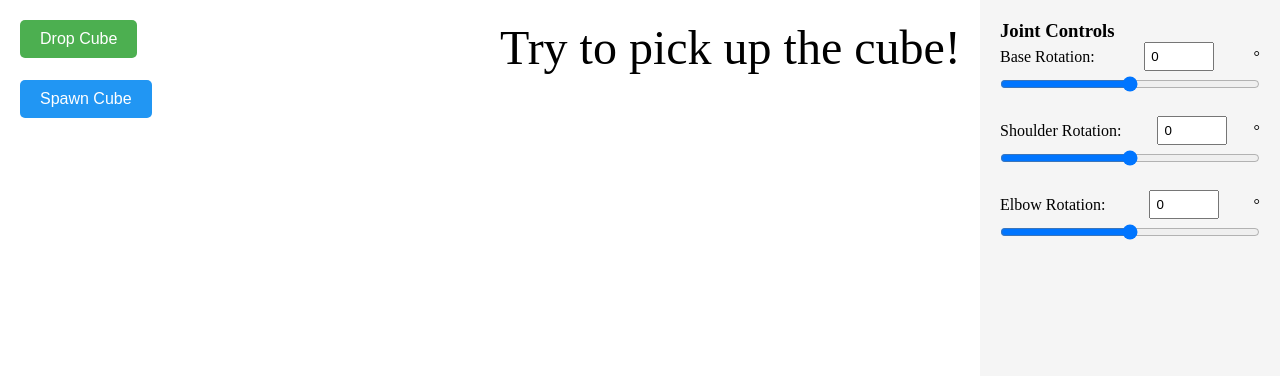
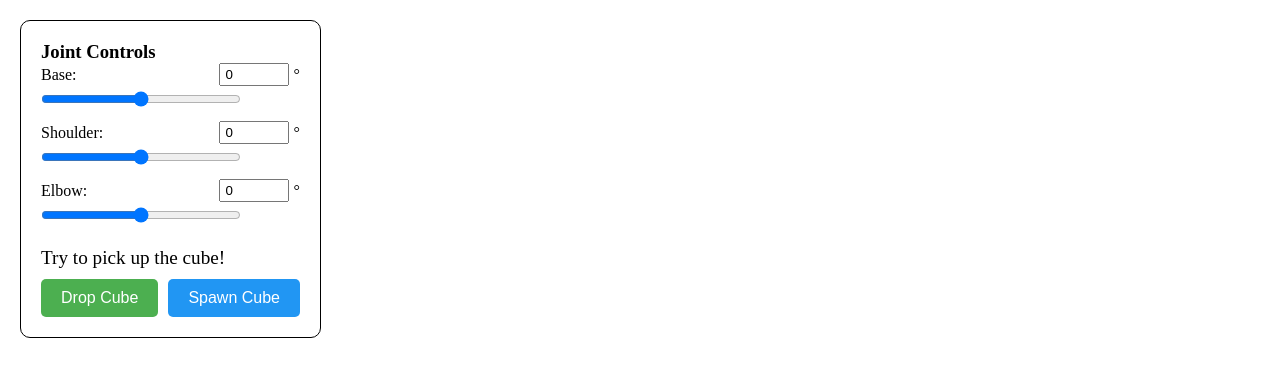
Before and after one commit to klitown/robotic-arm-simulation, a React (Vite) app: page / in a window 1280 px wide. Shown: the top 376 px of the page. Built offline with nearby package versions, Linux system fonts and the light colour scheme; no server answers.

Commit message:
Update UI elements: joint controls and canvas

```diff
--- a/src/components/RoboticArm/JointControls.tsx
+++ b/src/components/RoboticArm/JointControls.tsx
@@ -1,40 +1,37 @@
 import React from "react";
-import { degreesToRadians } from "../../utils/math";
 
 interface JointControlsProps {
     jointAngles: number[];
     setJointAngles: (angles: number[]) => void;
+    onDropCube: () => void;
+    onSpawnCube: () => void;
+    isGrasping: boolean;
 }
 
 export const JointControls: React.FC<JointControlsProps> = ({
     jointAngles,
     setJointAngles,
+    onDropCube,
+    onSpawnCube,
+    isGrasping,
 }) => {
-    const handleJointChange = (index: number, degrees: number) => {
-        // Clamp value between -180 and 180
-        const clampedDegrees = Math.min(Math.max(degrees, -180), 180);
-        const newAngles = [...jointAngles];
-        newAngles[index] = degreesToRadians(clampedDegrees);
-        setJointAngles(newAngles);
-    };
-
     return (
         <div
             style={{
+                position: "absolute",
+                left: "20px",
+                top: "20px",
                 padding: "20px",
-                backgroundColor: "#f5f5f5",
-                width: "300px",
-                position: "absolute",
-                right: 0,
-                top: 0,
-                height: "100vh",
-                overflowY: "auto",
+                backgroundColor: "rgba(255, 255, 255, 0.9)",
+                borderRadius: "10px",
+                border: "1px solid black",
                 zIndex: 1000,
             }}
         >
-            <h3>Joint Controls</h3>
+            <div>
+                <h3 style={{ marginTop: 0 }}>Joint Controls</h3>
                 {["Base", "Shoulder", "Elbow"].map((joint, index) => (
-                <div key={joint} style={{ marginBottom: "20px" }}>
+                    <div key={joint} style={{ marginBottom: "10px" }}>
                         <div
                             style={{
                                 display: "flex",
@@ -43,37 +40,95 @@ export const JointControls: React.FC<JointControlsProps> = ({
                                 marginBottom: "5px",
                             }}
                         >
-                        <label>{joint} Rotation:</label>
+                            <label>{joint}:</label>
+                            <div
+                                style={{
+                                    display: "flex",
+                                    alignItems: "center",
+                                }}
+                            >
                                 <input
                                     type="number"
-                            min="-180"
-                            max="180"
-                            value={Math.round(
-                                jointAngles[index] * (180 / Math.PI)
+                                    value={Number(
+                                        (
+                                            jointAngles[index] *
+                                            (180 / Math.PI)
+                                        ).toFixed(1)
                                     )}
-                            onChange={(e) =>
-                                handleJointChange(index, Number(e.target.value))
-                            }
+                                    onChange={(e) => {
+                                        const newAngles = [...jointAngles];
+                                        // Convert degrees to radians
+                                        newAngles[index] =
+                                            Number(e.target.value) *
+                                            (Math.PI / 180);
+                                        setJointAngles(newAngles);
+                                    }}
                                     style={{
                                         width: "70px",
                                         marginLeft: "10px",
-                                padding: "5px",
+                                        padding: "2px 5px",
                                     }}
+                                    min="-180"
+                                    max="180"
+                                    step="0.1"
                                 />
-                        <span>°</span>
+                                <span style={{ marginLeft: "5px" }}>°</span>
+                            </div>
                         </div>
                         <input
                             type="range"
-                        min="-180"
-                        max="180"
-                        value={Math.round(jointAngles[index] * (180 / Math.PI))}
-                        onChange={(e) =>
-                            handleJointChange(index, Number(e.target.value))
-                        }
-                        style={{ width: "100%" }}
+                            min={-Math.PI}
+                            max={Math.PI}
+                            step={0.01}
+                            value={jointAngles[index]}
+                            onChange={(e) => {
+                                const newAngles = [...jointAngles];
+                                newAngles[index] = parseFloat(e.target.value);
+                                setJointAngles(newAngles);
+                            }}
+                            style={{ width: "200px" }}
                         />
                     </div>
                 ))}
             </div>
+
+            <div style={{ marginTop: "20px" }}>
+                <p style={{ fontSize: "1.2rem", margin: "10px 0" }}>
+                    {isGrasping
+                        ? "Try to drop the cube!"
+                        : "Try to pick up the cube!"}
+                </p>
+                <div style={{ display: "flex", gap: "10px" }}>
+                    <button
+                        onClick={onDropCube}
+                        style={{
+                            padding: "10px 20px",
+                            fontSize: "16px",
+                            backgroundColor: "#4CAF50",
+                            color: "white",
+                            border: "none",
+                            borderRadius: "5px",
+                            cursor: "pointer",
+                        }}
+                    >
+                        Drop Cube
+                    </button>
+                    <button
+                        onClick={onSpawnCube}
+                        style={{
+                            padding: "10px 20px",
+                            fontSize: "16px",
+                            backgroundColor: "#2196F3",
+                            color: "white",
+                            border: "none",
+                            borderRadius: "5px",
+                            cursor: "pointer",
+                        }}
+                    >
+                        Spawn Cube
+                    </button>
+                </div>
+            </div>
+        </div>
     );
 };
--- a/src/components/RoboticArm/RobotArmScene.tsx
+++ b/src/components/RoboticArm/RobotArmScene.tsx
@@ -88,7 +88,7 @@ export const RobotArmScene: React.FC<RobotArmSceneProps> = ({
 
     return (
         <group>
-            <Center position={[0, 0.1, -2]}>
+            <Center position={[0, 3, -5]}>
                 <Text
                     fontSize={0.5}
                     color="#4a4a4a"
@@ -137,7 +137,7 @@ export const RobotArmScene: React.FC<RobotArmSceneProps> = ({
                         </mesh>
 
                         <mesh position={[0, 1, 0]}>
-                            <sphereGeometry args={[0.1]} />
+                            <sphereGeometry args={[0.2]} />
                             <meshStandardMaterial color="green" />
                         </mesh>
                     </group>
--- a/src/components/RoboticArm/RoboticArm.tsx
+++ b/src/components/RoboticArm/RoboticArm.tsx
@@ -60,74 +60,15 @@ const RoboticArm: React.FC = () => {
                 />
                 <OrbitControls makeDefault />
                 <gridHelper args={[10, 10]} />
-                <ambientLight intensity={0.5} />
+                <ambientLight intensity={0.1} />
                 <directionalLight position={[5, 5, 5]} intensity={0.8} />
             </Canvas>
-            <div
-                style={{
-                    position: "absolute",
-                    left: "500px",
-                    top: "20px",
-                    zIndex: 1000,
-                    fontSize: "3rem",
-                }}
-            >
-                <p>
-                    {isGrasping
-                        ? "Try to drop the cube!"
-                        : "Try to pick up the cube!"}
-                </p>
-            </div>
-            <div
-                style={{
-                    position: "absolute",
-                    left: "20px",
-                    top: "20px",
-                    zIndex: 1000,
-                }}
-            >
-                <button
-                    onClick={handleDropCube}
-                    style={{
-                        padding: "10px 20px",
-                        fontSize: "16px",
-                        backgroundColor: "#4CAF50",
-                        color: "white",
-                        border: "none",
-                        borderRadius: "5px",
-                        cursor: "pointer",
-                    }}
-                >
-                    Drop Cube
-                </button>
-            </div>
-            {/* Button to spawn a cube */}
-            <div
-                style={{
-                    position: "absolute",
-                    left: "20px",
-                    top: "80px",
-                    zIndex: 1000,
-                }}
-            >
-                <button
-                    onClick={handleSpawnCube}
-                    style={{
-                        padding: "10px 20px",
-                        fontSize: "16px",
-                        backgroundColor: "#2196F3",
-                        color: "white",
-                        border: "none",
-                        borderRadius: "5px",
-                        cursor: "pointer",
-                    }}
-                >
-                    Spawn Cube
-                </button>
-            </div>
             <JointControls
                 jointAngles={jointAngles}
                 setJointAngles={setJointAngles}
+                onDropCube={handleDropCube}
+                onSpawnCube={handleSpawnCube}
+                isGrasping={isGrasping}
             />
         </div>
     );
```
Lines whose indentation alone changed are shown as unchanged.
